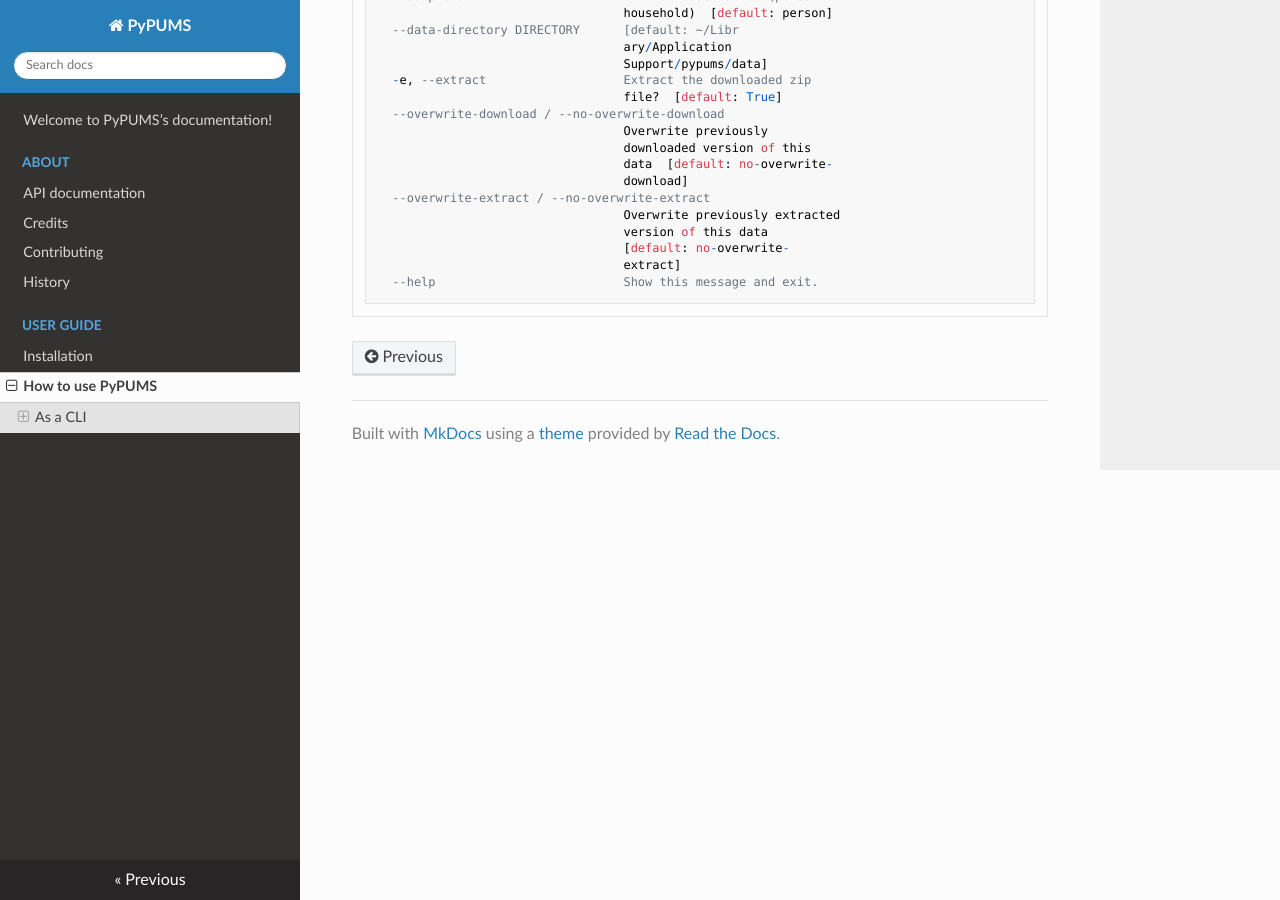
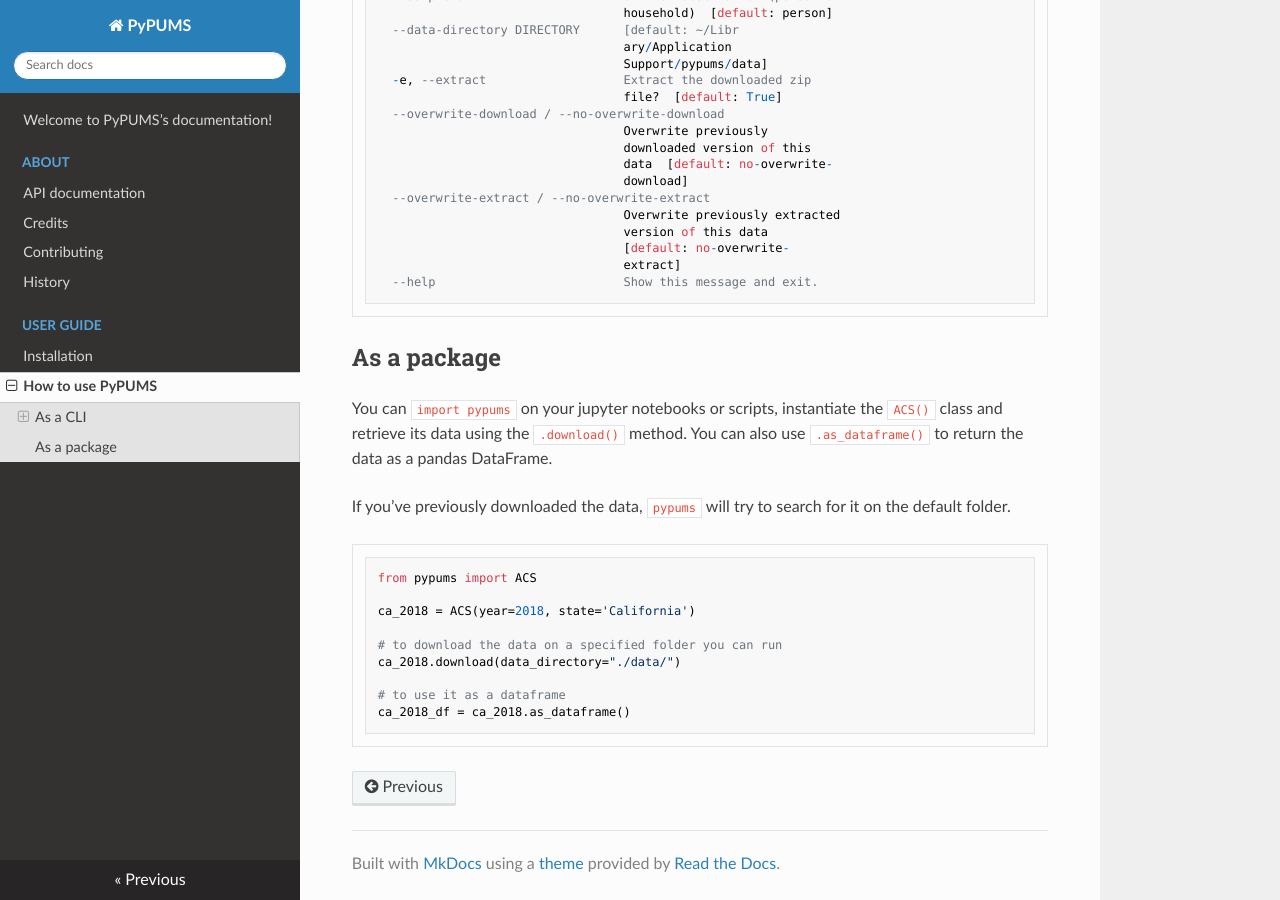
Before and after one commit to chekos/pypums, an MkDocs documentation site: the page built from docs/user-guide/usage.md, in a window 1280 px wide and 900 px high, scrolled down 1636 px. Built offline with MkDocs 1.6.1, drawn with Linux system fonts in a browser that asks for light colours; nearby versions of some CDN libraries.

Commit message:
mvp docs

````diff
--- a/docs/user-guide/usage.md
+++ b/docs/user-guide/usage.md
@@ -82,3 +82,20 @@ Options:
                                   extract]
   --help                          Show this message and exit.
 ```
+
+## As a package
+You can `import pypums` on your jupyter notebooks or scripts, instantiate the `ACS()` class and retrieve its data using the `.download()` method. You can also use `.as_dataframe()` to return the data as a pandas DataFrame.
+
+If you've previously downloaded the data, `pypums` will try to search for it on the default folder.
+
+```python
+from pypums import ACS
+
+ca_2018 = ACS(year=2018, state='California')
+
+# to download the data on a specified folder you can run
+ca_2018.download(data_directory="./data/")
+
+# to use it as a dataframe
+ca_2018_df = ca_2018.as_dataframe()
+```
````
Also changed, not shown: README.md (+1 -1 lines), docs/about/authors.md (+1 -1 lines), docs/index.md (+1 -5 lines), docs/user-guide/installation.md (+5 -5 lines).
